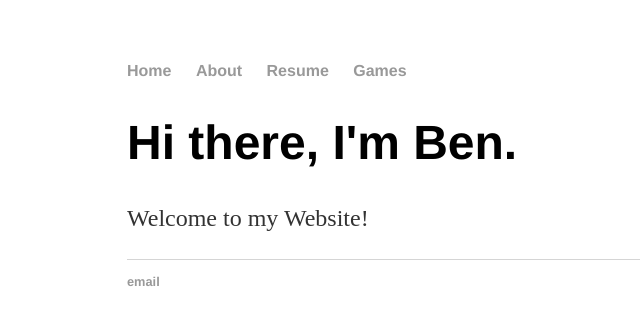
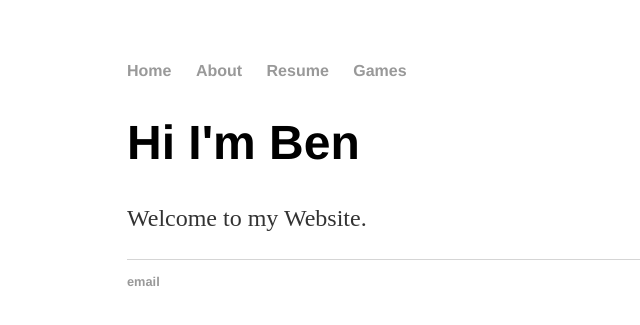
Before and after one commit to bglabman/bglabman.github.io, a Jekyll site: the page built from index.html, in a window 1280 px wide. Shown: the top 325 px of the page, without its empty margins (65-705 px from the left). Built offline with Jekyll 4.4.1, drawn with Linux system fonts in a browser that asks for light colours.

Commit message:
Update index.html

```diff
--- a/index.html
+++ b/index.html
@@ -2,11 +2,13 @@
 layout: default
 title: Ben Glabman
 ---
+	<div class="blurb">
+		<h1>Hi I'm Ben</h1>
+	</div>
 
-		<div class="blurb">
- <h1 onclick="changeThis(this, &#39;Make yourself at home&#39;, &#39;000&#39;)">
-        Hi there, I'm Ben.
-      </h1>
+<p onclick="changeThis(this, &#39;Make yourself at home!&#39;, &#39;000&#39;)">
+       Welcome to my Website.
+      </p>
 
       <script> function changeThis(elem, txt, clr) {
         x= elem;
```
Also changed, not shown: other parts of index.html (+0 -2 lines).
